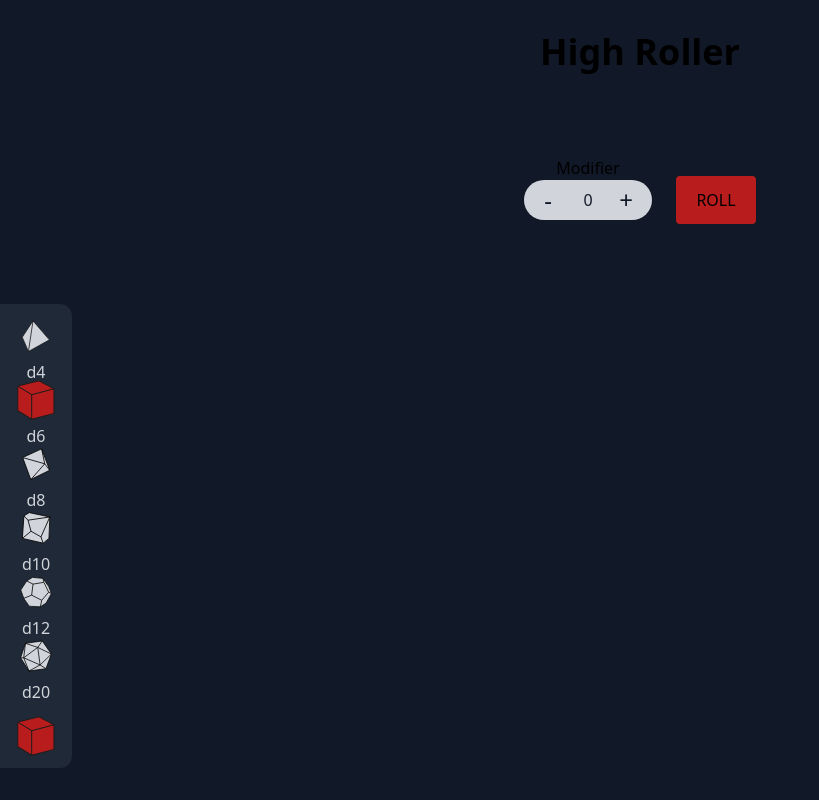
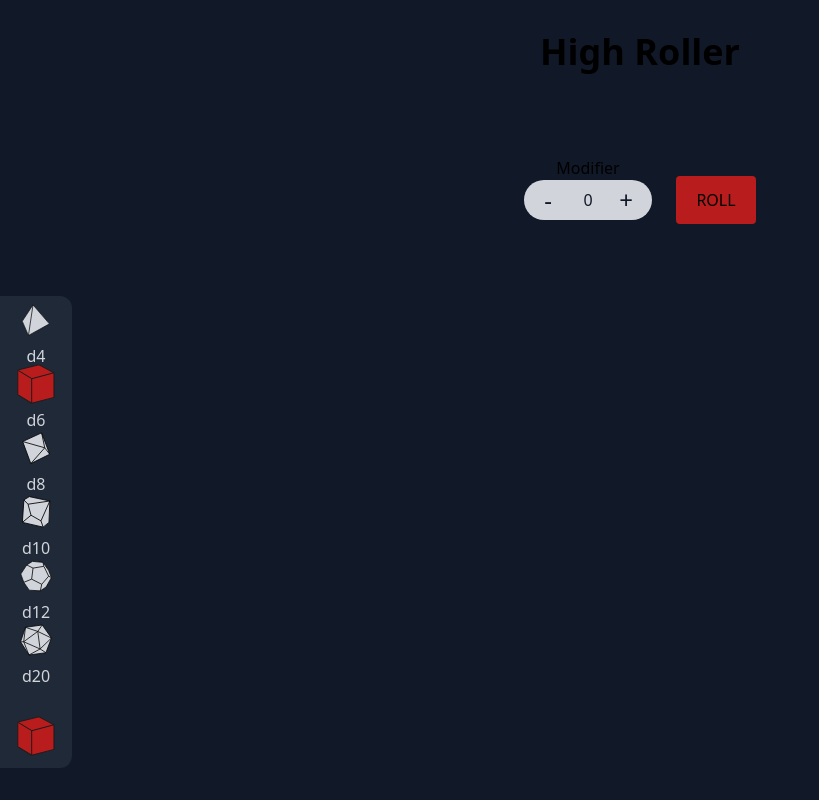
Before and after one commit to iamcrjones/high-roller-pwa, a Next.js app: page /roll-page in a window 1280 px wide. Both pictures are taken after a click on the element 36 px from the left and 736 px from the top of the page. Shown: the whole page, without its empty margins (0-819 px from the left). Built offline with nearby package versions, Linux system fonts and the light colour scheme.

Commit message:
fix dice list going behind

```diff
--- a/src/components/roll-page/components/dice-list.tsx
+++ b/src/components/roll-page/components/dice-list.tsx
@@ -38,11 +38,11 @@ const DiceList = ({
     <div
       className={`absolute bottom-8 left-0 flex flex-col justify-center overflow-hidden rounded-l-none ${
         open ? "space-y-4" : "space-y-0"
-      } rounded-xl bg-gray-800 p-4 text-gray-300`}
+      } rounded-xl bg-gray-800 px-4 text-gray-300`}
     >
       <div
-        className={`ease transition-height duration-500 ${
-          open ? "max-h-[500px]" : "pointer-events-none max-h-0 opacity-0"
+        className={`ease transition-height flex flex-col duration-500 ${
+          open ? "max-h-[500px] pt-2" : "pointer-events-none max-h-0 opacity-0"
         } `}
       >
         {[...diceMap].map((entry) => {
@@ -63,10 +63,9 @@ const DiceList = ({
         })}
       </div>
       <div
-        className="flex items-center justify-center"
+        className="z-10 flex h-full w-full items-center justify-center bg-gray-800 py-4"
         onClick={() => {
           handleDrawerOpen(!open);
-          console.log({ open });
         }}
       >
         <SelectedDice currentDice={currentDice} />
```
